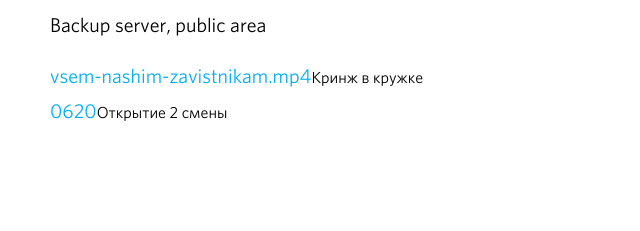
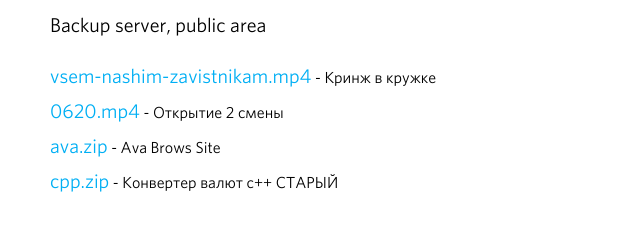
Before and after one commit to SANICH-CODE/public-s-b, a plain HTML site: page index.html in a window 1280 px wide. Shown: the part 191-422 px from the top of the page, without its empty margins (0-640 px from the left). Drawn offline with Linux system fonts and the light colour scheme.

Commit message:
Update index.html

```diff
--- a/index.html
+++ b/index.html
@@ -47,8 +47,10 @@
                   <h1 class="h1-3dtzWh title-2gJ6Dl">BN Server</h1>
                   <div class="text-2H5FnP textLarge-Dd0mXv text-3cyssq">Backup server, public area</div>
                   <ul class="linksSection-FvrBKN">
-                  <li><a class="links-1FrP1Y" href="./files/01.mp4">vsem-nashim-zavistnikam.mp4</a>Кринж в кружке</li>
-                  <li><a class="links-1FrP1Y" href="./files/0620.mp4">0620</a>Открытие 2 смены</li>
+                  <li><a class="links-1FrP1Y" href="./files/01.mp4">vsem-nashim-zavistnikam.mp4</a> - Кринж в кружке</li>
+                  <li><a class="links-1FrP1Y" href="./files/0620.mp4">0620.mp4</a> - Открытие 2 смены</li>
+                  <li><a class="links-1FrP1Y" href="./files/ava.zip">ava.zip</a> - Ava Brows Site</li>
+                  <li><a class="links-1FrP1Y" href="./files/cpp.zip">cpp.zip</a> - Конвертер валют c++ СТАРЫЙ</li>
                   <!-- <li><a class="links-1FrP1Y" href="/public/" onclick="return alert('Для получения публичных ссылок используйте специальную кнопку, ссылки backup.bn-team.xyz/public/... работать не будут')">Public</a></li> -->
 
                </div>
```
